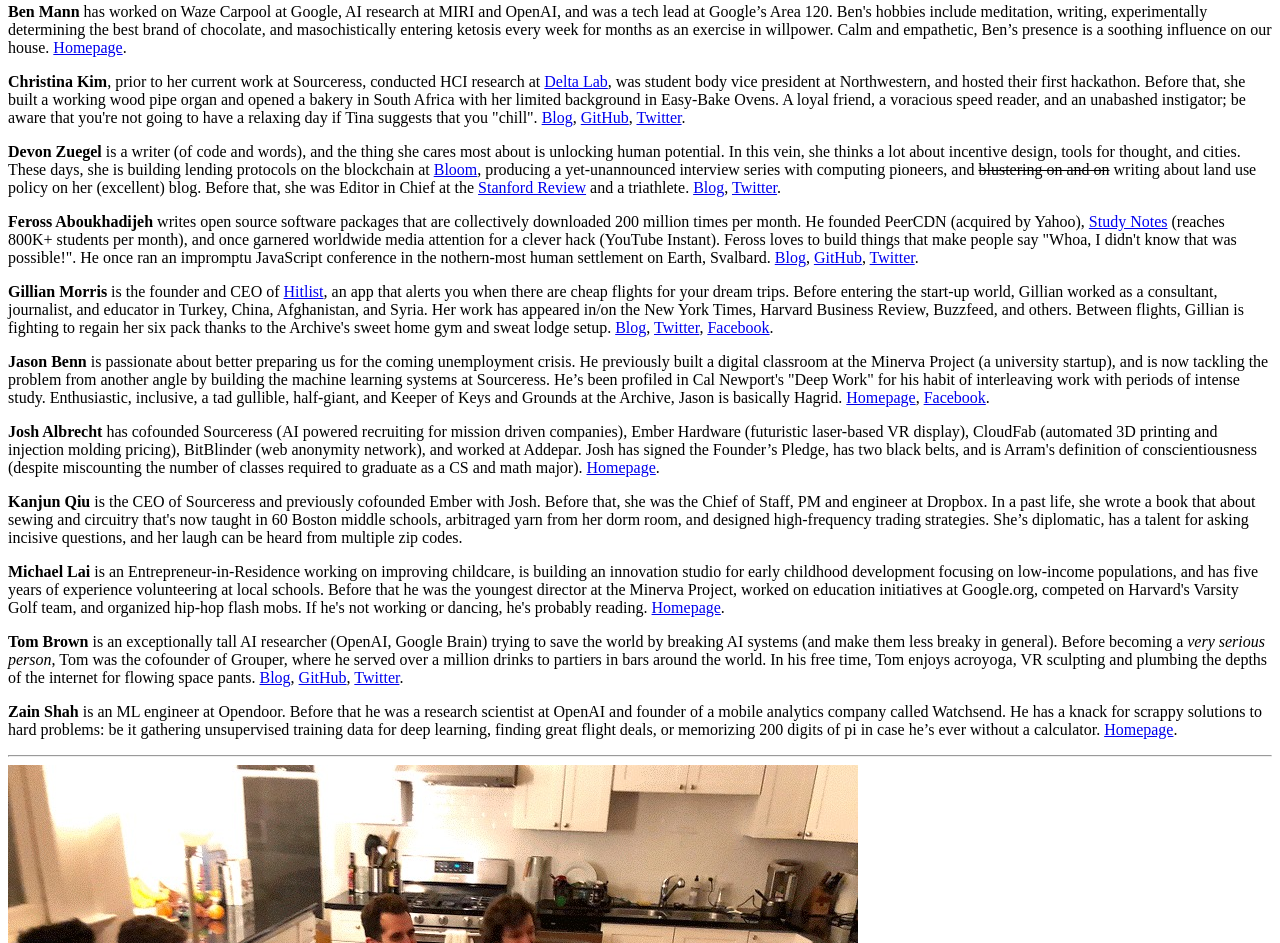
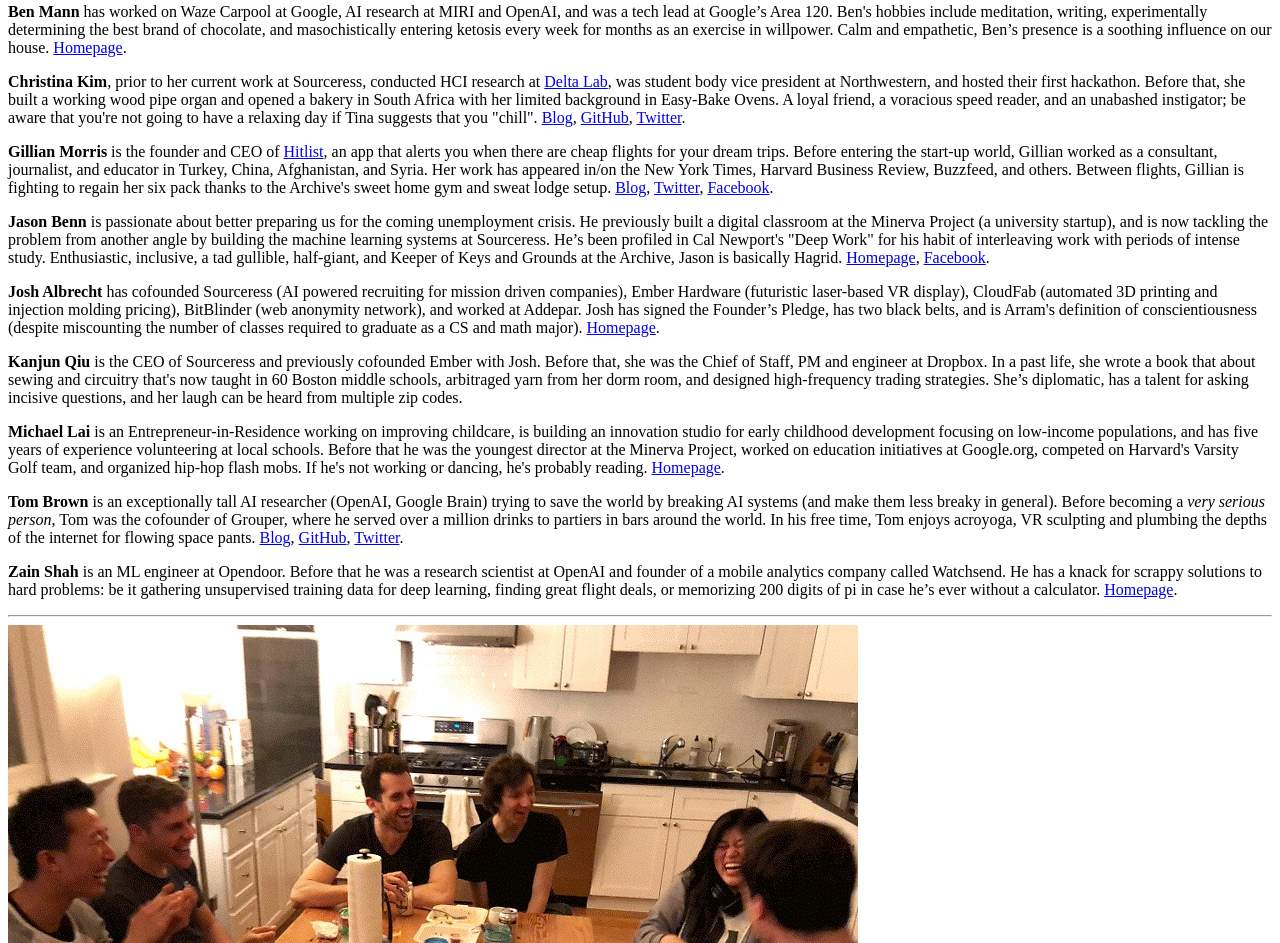
Before and after one commit to JasonBenn/archive.house, a Gatsby site: page / in a window 1280 px wide. Shown: the part 1907-2850 px from the top of the page. Built offline with nearby package versions, Linux system fonts and the light colour scheme; Gatsby itself is replaced by a stand-in of ours.

Commit message:
Remove Feross and Devon

```diff
--- a/src/pages/index.tsx
+++ b/src/pages/index.tsx
@@ -69,34 +69,6 @@ export default class extends React.Component<IndexPageProps, {after: number}> {
             <a href="http://christina.kim/">Blog</a>,{' '}
             <a href="https://github.com/christinakim">GitHub</a>,{' '}
             <a href="https://twitter.com/christinahkim">Twitter</a>.
-          </p>
-
-          <p>
-            <strong>Devon Zuegel</strong> is a writer (of code and words), and the
-            thing she cares most about is unlocking human potential. In this vein,
-            she thinks a lot about incentive design, tools for thought, and cities.
-            These days, she is building lending protocols on the blockchain at{' '}
-            <a className="subtle" href="https://bloom.co">Bloom</a>, producing a yet-unannounced
-            interview series with computing pioneers, and{' '}
-            <del>blustering on and on</del> writing about land use policy on her (excellent) blog. Before
-            that, she was Editor in Chief at the{' '}
-            <a className="subtle" href="https://stanfordreview.org/">Stanford Review</a> and a
-            triathlete.{' '}
-            <a href="http://devonzuegel.com/">Blog</a>,{' '}
-            <a href="https://twitter.com/devonzuegel/">Twitter</a>.
-          </p>
-
-          <p>
-            <strong>Feross Aboukhadijeh</strong> writes open source software packages that are
-            collectively downloaded 200 million times per month. He founded PeerCDN (acquired by
-            Yahoo), <a className="subtle" href="https://www.apstudynotes.org">Study Notes</a>{' '}
-            (reaches 800K+ students per month), and once garnered worldwide media attention
-            for a clever hack (YouTube Instant). Feross loves to build things that make people
-            say "Whoa, I didn't know that was possible!". He once ran an impromptu JavaScript
-            conference in the nothern-most human settlement on Earth, Svalbard.{' '}
-            <a href="https://feross.org/">Blog</a>,{' '}
-            <a href="https://github.com/feross">GitHub</a>,{' '}
-            <a href="https://twitter.com/feross">Twitter</a>.
           </p>
 
           <p>
```
